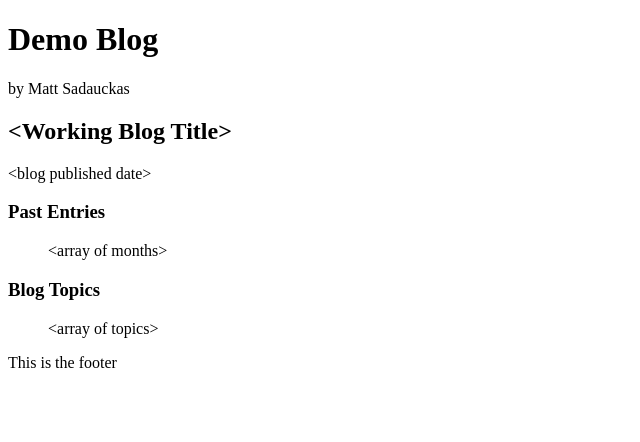
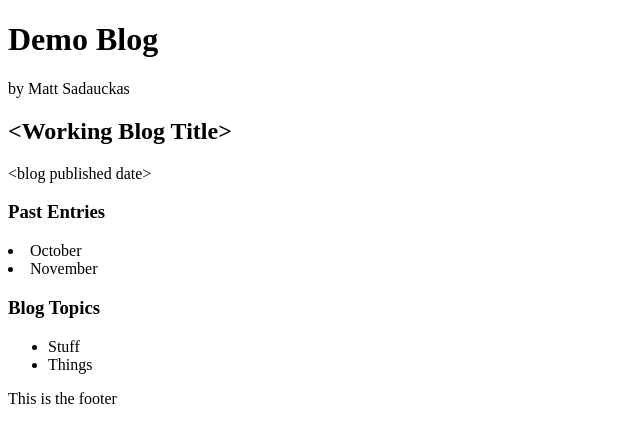
Before and after one commit to matsad3547/super-special-syntax, a React app: page / in a window 1280 px wide. Shown: the top 442 px of the page, without its empty margins (0-640 px from the left). Built offline with nearby package versions, Linux system fonts and the light colour scheme.

Commit message:
feat(core) Add array parsing function

```diff
--- a/package.json
+++ b/package.json
@@ -20,6 +20,7 @@
     "babel-preset-es2015": "^6.18.0",
     "babel-preset-react": "^6.16.0",
     "node-sass": "^3.10.1",
+    "react-autocomplete-cli": "0.0.3",
     "react-hot-loader": "^3.0.0-beta.6",
     "sass-loader": "^4.0.2",
     "webpack": "^1.13.3",
--- a/src/app/components/Header.js
+++ b/src/app/components/Header.js
@@ -8,7 +8,7 @@
 export default class Header extends React.Component {
   render () {
     return(
-    <div class='header'>
+    <div className='header'>
       <h1>Demo Blog</h1>
       <p><span>by Matt Sadauckas</span></p>
       <h2>{currentBlogTitle}</h2>
--- a/src/app/components/Sidebar.js
+++ b/src/app/components/Sidebar.js
@@ -2,20 +2,25 @@
 
 import React from 'react';
 
-let months = '<array of months>';
-let topics = '<array of topics>';
+let months = ['October', 'November'];
+// {0: 'October', 1: 'November'};
+let topics = ['Stuff', 'Things'];
+
+const listItem = (arr) => (arr.map( (item) =>
+  <li key={item}>
+    {item}
+  </li>
+));
 
 export default class Sidebar extends React.Component {
   render () {
     return(
     <div id="sidebar">
       <h3>Past Entries</h3>
-        <ul>
-        {months}
-        </ul>
+        {listItem(months)}
       <h3>Blog Topics</h3>
         <ul>
-        {topics}
+        {listItem(topics)}
         </ul>
     </div>
     );
```
Also changed, not shown: blogData.json (added, +29 -0 lines), 3 other files (tests, documents, lock files or other folders).
